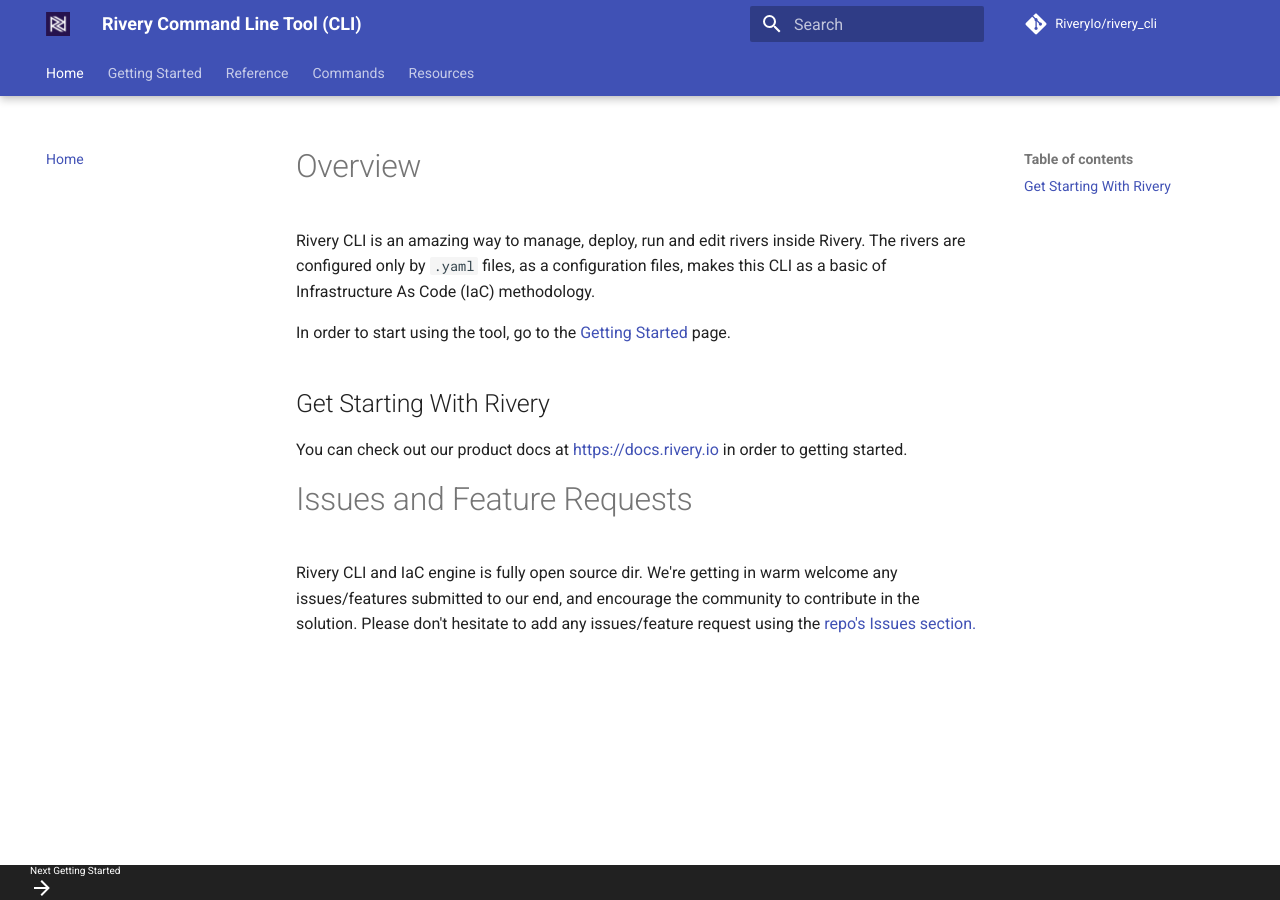
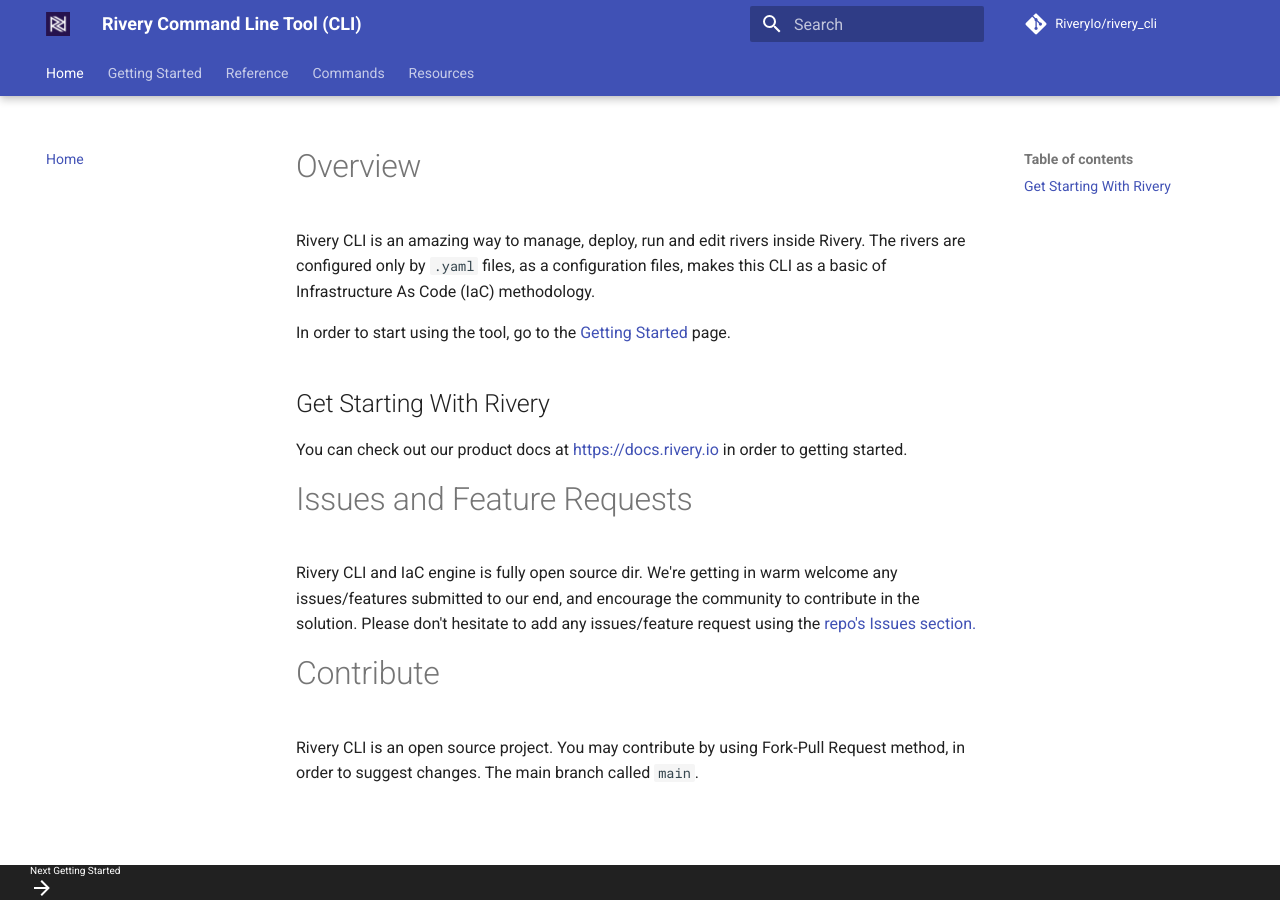
Before and after one commit to RiveryIO/rivery_cli, an MkDocs documentation site: the page built from docs/index.md, in a window 1280 px wide. Built offline with MkDocs 1.6.1 and Material for MkDocs 9.7.7, drawn with Linux system fonts in a browser that asks for light colours; comment, search, counter and statistics services are not loaded.

Commit message:
add contribute

```diff
--- a/docs/index.md
+++ b/docs/index.md
@@ -13,3 +13,8 @@
 Rivery CLI and IaC engine is fully open source dir.
 We're getting in warm welcome any issues/features submitted to our end, and encourage the community to contribute in the solution.
 Please don't hesitate to add any issues/feature request using the [repo's Issues section.](https://github.com/RiveryIO/rivery_cli/issues)
+
+# Contribute
+Rivery CLI is an open source project.
+You may contribute by using Fork-Pull Request method, in order to suggest changes.
+The main branch called `main`.
```
